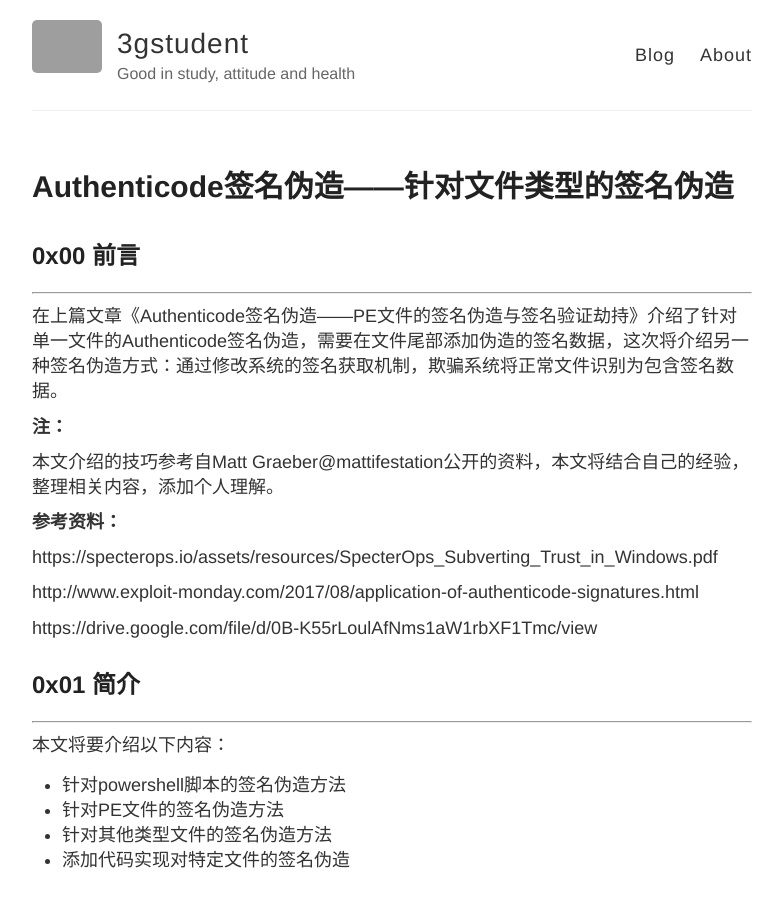
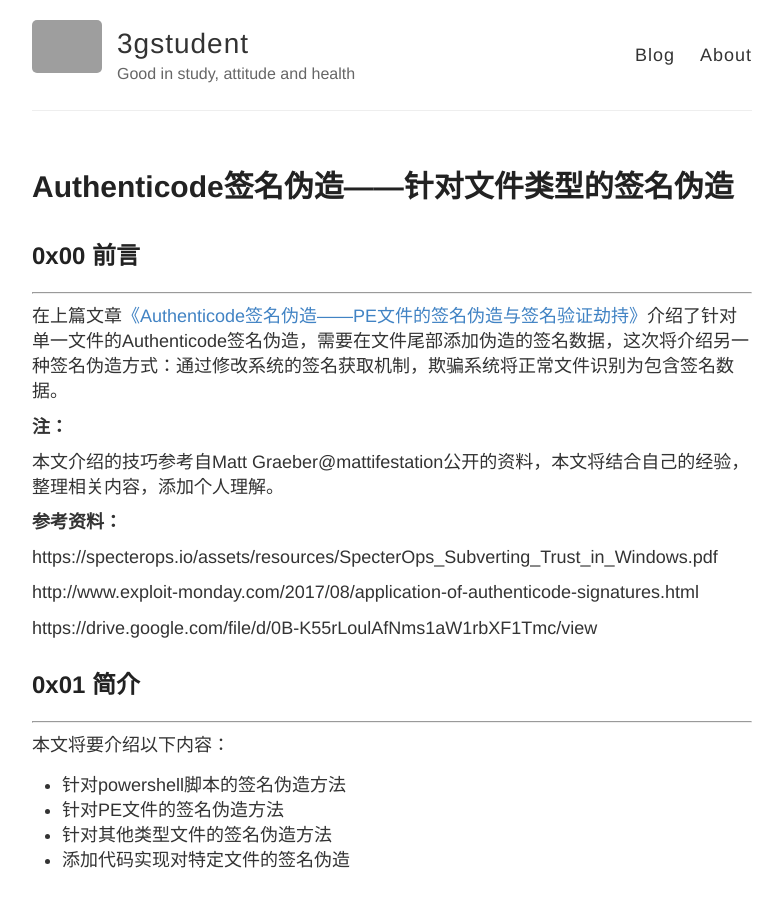
Before and after one commit to 3gstudent/backup-3gstudent.github.io, a Jekyll site: the page built from _posts/2017-10-11-Authenticode签名伪造——针对文件类型的签名伪造.md, in a window 1280 px wide and 900 px high. Shown: the whole window, without its empty margins (248-1030 px from the left). Built offline with Jekyll 4.4.1, drawn with Linux system fonts in a browser that asks for light colours; part of the change alters nothing that is shown; grey boxes are pictures that could not be loaded.

```diff
--- a/_posts/2017-10-11-Authenticode签名伪造——针对文件类型的签名伪造.md
+++ b/_posts/2017-10-11-Authenticode签名伪造——针对文件类型的签名伪造.md
@@ -6,7 +6,7 @@ title: Authenticode签名伪造——针对文件类型的签名伪造
 ## 0x00 前言
 ---
 
-在上篇文章《Authenticode签名伪造——PE文件的签名伪造与签名验证劫持》介绍了针对单一文件的Authenticode签名伪造，需要在文件尾部添加伪造的签名数据，这次将介绍另一种签名伪造方式：通过修改系统的签名获取机制，欺骗系统将正常文件识别为包含签名数据。
+在上篇文章[《Authenticode签名伪造——PE文件的签名伪造与签名验证劫持》](https://3gstudent.github.io/3gstudent.github.io/Authenticode%E7%AD%BE%E5%90%8D%E4%BC%AA%E9%80%A0-PE%E6%96%87%E4%BB%B6%E7%9A%84%E7%AD%BE%E5%90%8D%E4%BC%AA%E9%80%A0%E4%B8%8E%E7%AD%BE%E5%90%8D%E9%AA%8C%E8%AF%81%E5%8A%AB%E6%8C%81/)介绍了针对单一文件的Authenticode签名伪造，需要在文件尾部添加伪造的签名数据，这次将介绍另一种签名伪造方式：通过修改系统的签名获取机制，欺骗系统将正常文件识别为包含签名数据。
 
 **注：**
 
```
